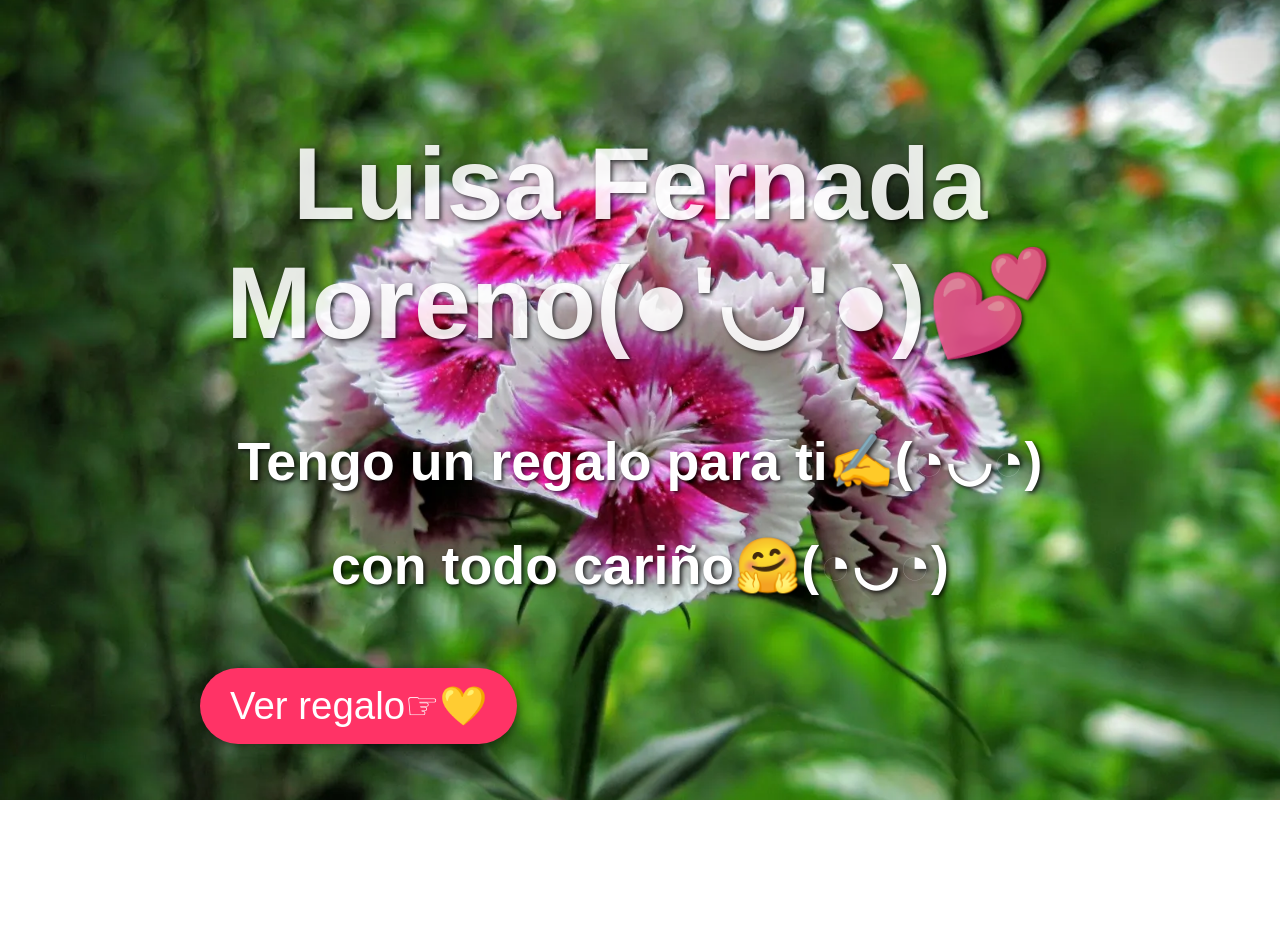
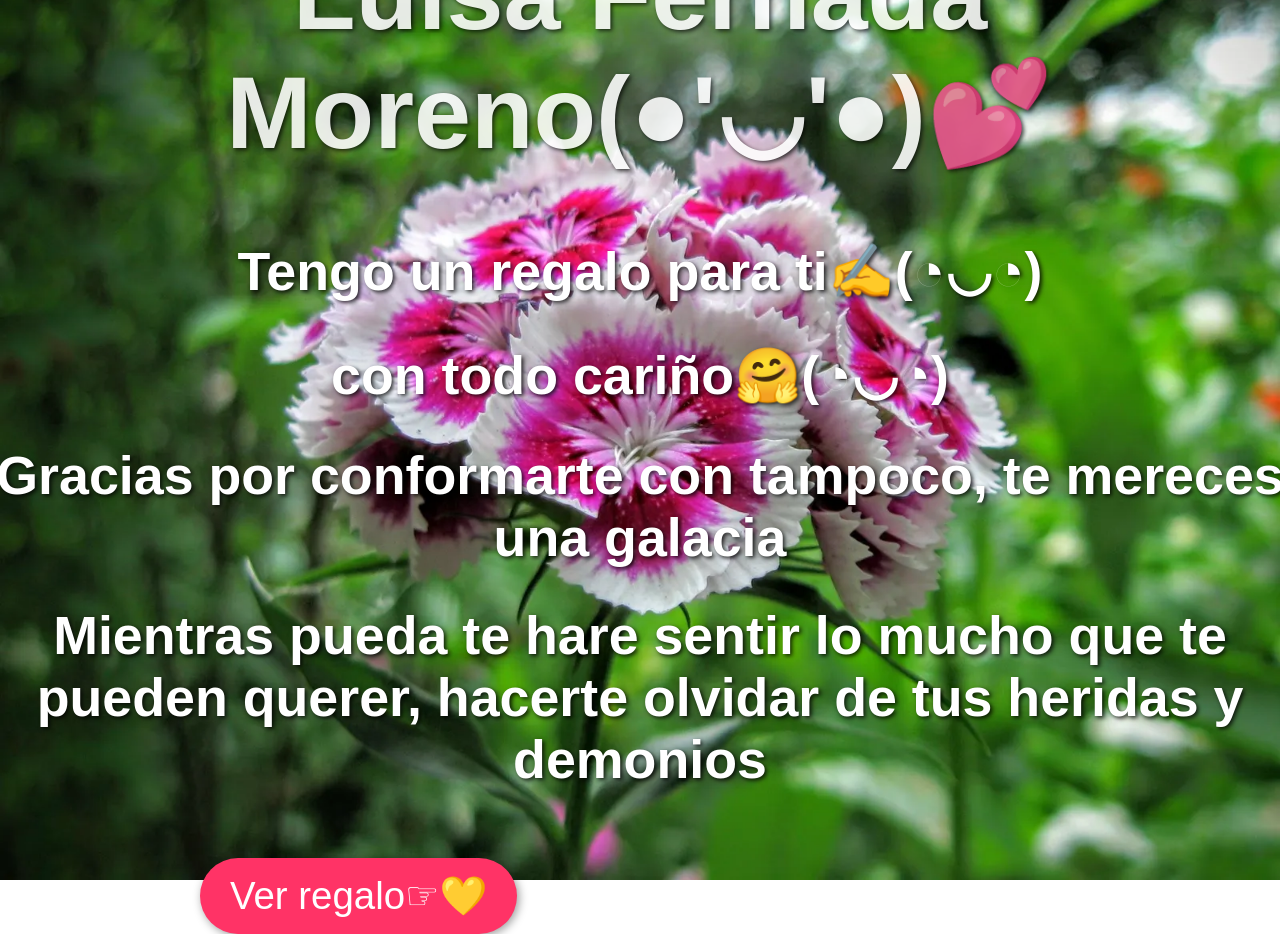
Before and after one commit to StickCrea/flor, a plain HTML site: page index.html in a window 1280 px wide. Shown: the top 934 px of the page. Before the commit the page ends 800 px from the top, so only its background shows below. Drawn offline with Linux system fonts and the light colour scheme.

Commit message:
itegracion

```diff
--- a/index.html
+++ b/index.html
@@ -71,6 +71,9 @@
         <h1>Luisa Fernada Moreno(●'◡'●)💕</h1>
         <h2>Tengo un regalo para ti✍(◔◡◔)</h2>
         <h2>con todo cariño🤗(◔◡◔)</h2>
+        <h2>Gracias por conformarte con tampoco, te mereces una galacia</h2>
+        <h2>Mientras pueda te hare sentir lo mucho que te pueden querer, hacerte olvidar de tus heridas y demonios
+        </h2>
         <button onclick="window.location.href='rosas.html'">Ver regalo☞💛</button>
     </div>
 </body>
```
